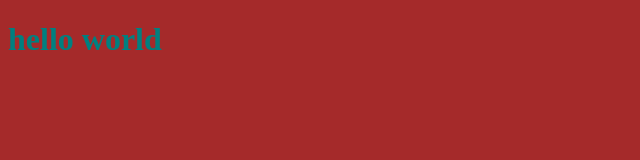
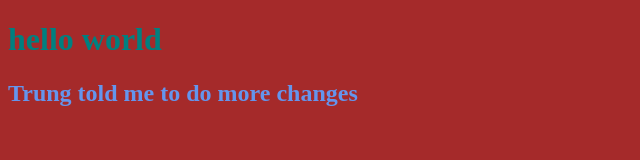
Before and after one commit to divina-ux/Trash-Bla, a plain HTML site: page index.html in a window 1280 px wide. Shown: the whole page, without its empty margins (0-640 px from the left). Drawn offline with Linux system fonts and the light colour scheme.

Commit message:
Adding header 2

```diff
--- a/index.html
+++ b/index.html
@@ -10,5 +10,6 @@
     <h1>
         hello world
     </h1>
+    <h2>Trung told me to do more changes</h2>
 </body>
 </html>
--- a/style.css
+++ b/style.css
@@ -6,3 +6,7 @@ body {
 h1{
     color:teal;
 }
+
+h2 {
+    color: cornflowerblue;
+}
```
